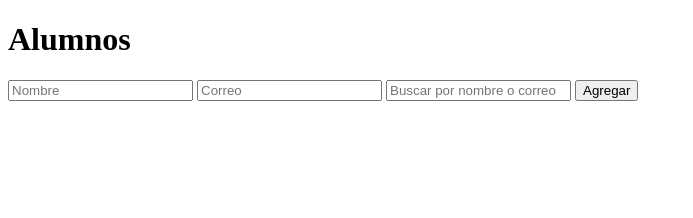
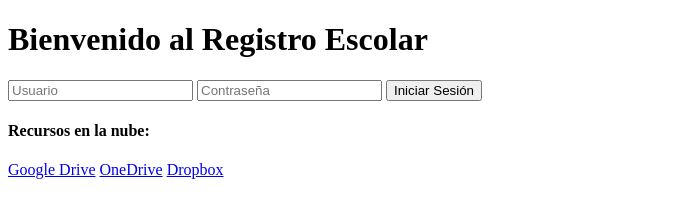
Before and after one commit to Acero1/Railway2, a website: page Railway2/public/index.html in a window 1280 px wide. Shown: the whole page, without its empty margins (0-693 px from the left). Drawn offline with Linux system fonts and the light colour scheme; no server answers.

Commit message:
index.html

```diff
--- a/Railway2/public/index.html
+++ b/Railway2/public/index.html
@@ -1,21 +1,28 @@
 <!DOCTYPE html>
 <html lang="es">
 <head>
-  <meta charset="UTF-8">
-  <title>Registro Escolar</title>
-  <link rel="stylesheet" href="style.css">
+  <meta charset="UTF-8" />
+  <meta name="viewport" content="width=device-width, initial-scale=1.0" />
+  <title>Inicio - Registro Escolar</title>
+  <link rel="stylesheet" href="style.css" />
 </head>
-<body>
-  <div class="container">
-    <h1>Alumnos</h1>
-    <form id="formAlumno">
-      <input type="text" id="nombre" placeholder="Nombre" required>
-      <input type="email" id="correo" placeholder="Correo" required>
-      <input type="text" id="buscar" placeholder="Buscar por nombre o correo" oninput="buscarAlumnos()">
-      <button type="submit">Agregar</button>
+<body class="login-page">
+  <div class="login-container">
+    <h1>Bienvenido al Registro Escolar</h1>
+    <form id="loginForm">
+      <input type="text" id="usuario" placeholder="Usuario" required />
+      <input type="password" id="clave" placeholder="Contraseña" required />
+      <button type="submit">Iniciar Sesión</button>
     </form>
-    <ul id="listaAlumnos"></ul>
+
+    <div class="enlaces-nube">
+      <h4>Recursos en la nube:</h4>
+      <a href="https://drive.google.com/" target="_blank">Google Drive</a>
+      <a href="https://onedrive.live.com/" target="_blank">OneDrive</a>
+      <a href="https://www.dropbox.com/" target="_blank">Dropbox</a>
+    </div>
   </div>
-  <script src="script.js"></script>
+
+  <script src="login.js"></script>
 </body>
 </html>
```
